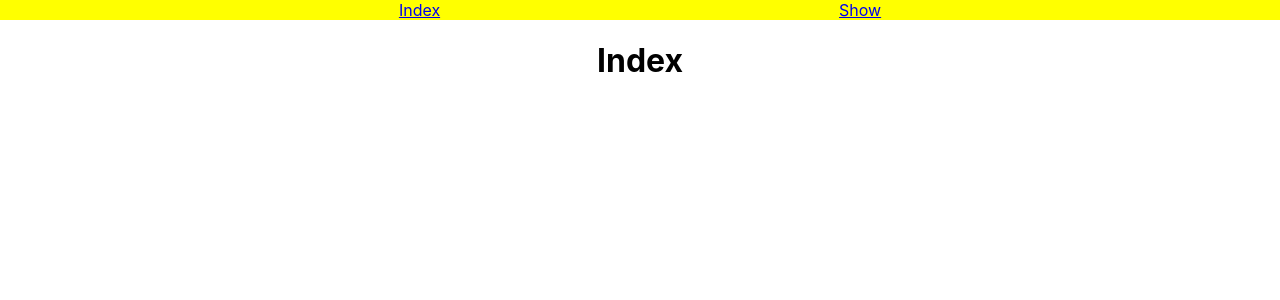
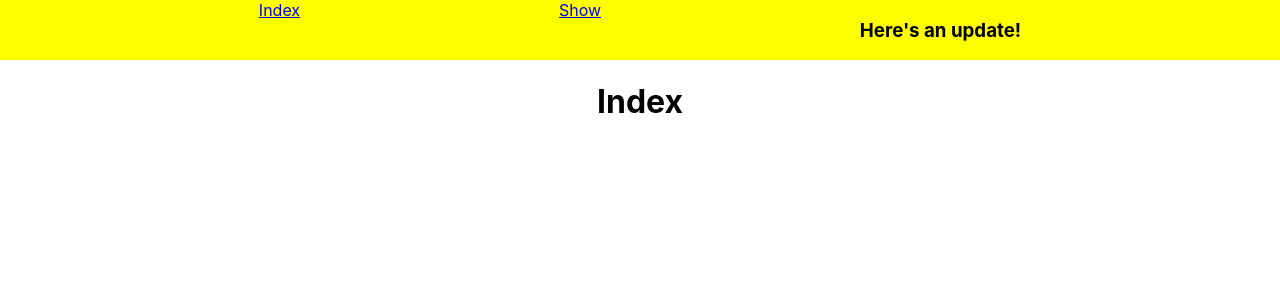
Before and after one commit to HeyItsJustMax/bookmark-group-frontend, a React (Create React App) app: page / in a window 1280 px wide. Shown: the top 300 px of the page. Built offline with nearby package versions, Linux system fonts and the light colour scheme.

Commit message:
updated header

```diff
--- a/src/components/Header.js
+++ b/src/components/Header.js
@@ -5,6 +5,7 @@ function Header(props){
       <div className="nav">
         <Link to="/">Index</Link>
         <Link to="/:id">Show</Link>
+        <h3>Here's an update!</h3>
       </div>
     )
   }
```
